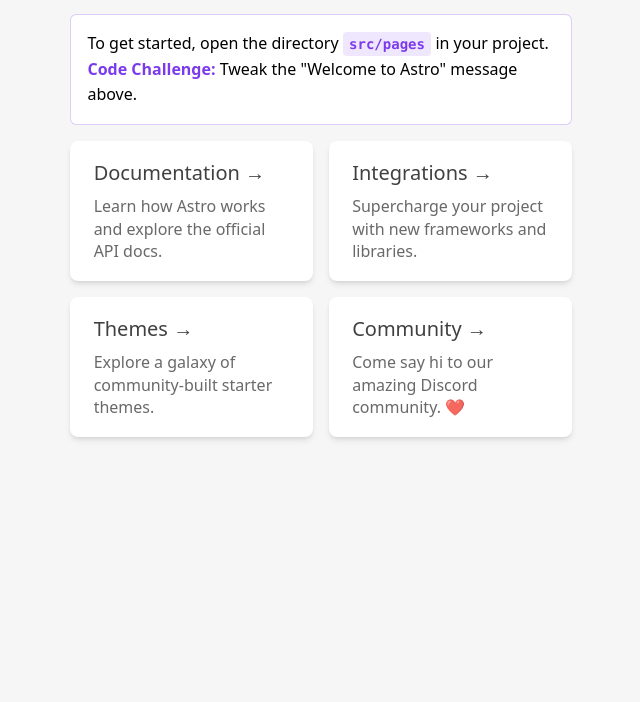
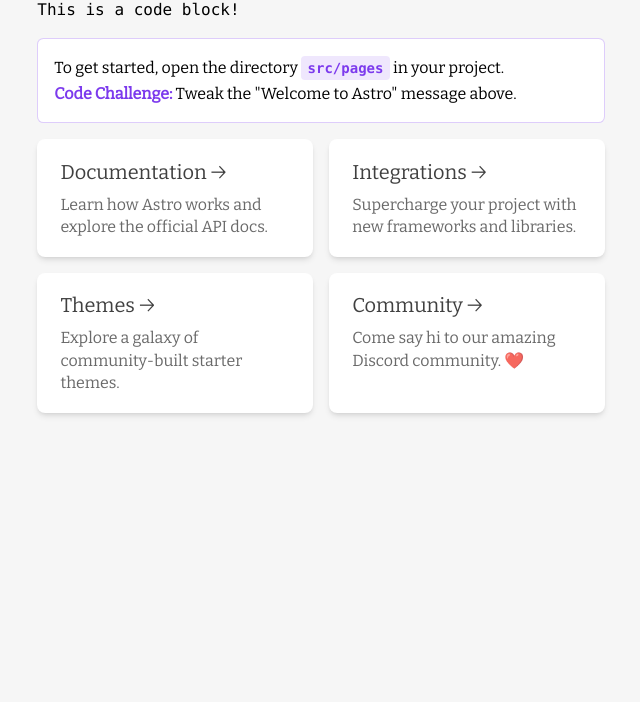
Before and after one commit to johnnydecimal/v5_2023, an Astro site: page / in a window 1280 px wide. Shown: the part 98-800 px from the top of the page, without its empty margins (319-959 px from the left). Built offline with nearby package versions, Linux system fonts and the light colour scheme; Astro itself is replaced by a stand-in of ours.

Commit message:
font: Install & test @fontsource/bitter

```diff
--- a/package.json
+++ b/package.json
@@ -12,6 +12,7 @@
   },
   "dependencies": {
     "@astrojs/tailwind": "^2.1.3",
+    "@fontsource/bitter": "^4.5.10",
     "astro": "^1.8.0",
     "tailwindcss": "^3.2.4"
   },
--- a/src/layouts/Layout.astro
+++ b/src/layouts/Layout.astro
@@ -4,6 +4,8 @@
 }
 
 const { title } = Astro.props;
+
+import "@fontsource/Bitter";
 ---
 
 <!DOCTYPE html>
@@ -22,14 +24,20 @@
 <style is:global>
 	:root {
 		--accent: 124, 58, 237;
-		--accent-gradient: linear-gradient(45deg, rgb(var(--accent)), #da62c4 30%, white 60%);
+		--accent-gradient: linear-gradient(
+			45deg,
+			rgb(var(--accent)),
+			#da62c4 30%,
+			white 60%
+		);
 	}
 	html {
-		font-family: system-ui, sans-serif;
-		background-color: #F6F6F6;
+		font-family: Bitter, system-ui, sans-serif;
+		background-color: #f6f6f6;
 	}
 	code {
-		font-family: Menlo, Monaco, Lucida Console, Liberation Mono, DejaVu Sans Mono,
-			Bitstream Vera Sans Mono, Courier New, monospace;
+		font-family: "Berkeley Mono Trial", Menlo, Monaco, Lucida Console,
+			Liberation Mono, DejaVu Sans Mono, Bitstream Vera Sans Mono, Courier New,
+			monospace;
 	}
 </style>
--- a/src/pages/index.astro
+++ b/src/pages/index.astro
@@ -6,6 +6,7 @@
 <Layout title="Welcome to Astro.">
 	<main>
 		<h1>Welcome to <span class="text-gradient">Astro</span></h1>
+		<code>This is a code block!</code>
 		<p class="instructions">
 			To get started, open the directory <code>src/pages</code> in your project.<br
 			/>
```
Also changed, not shown: 1 other file.
